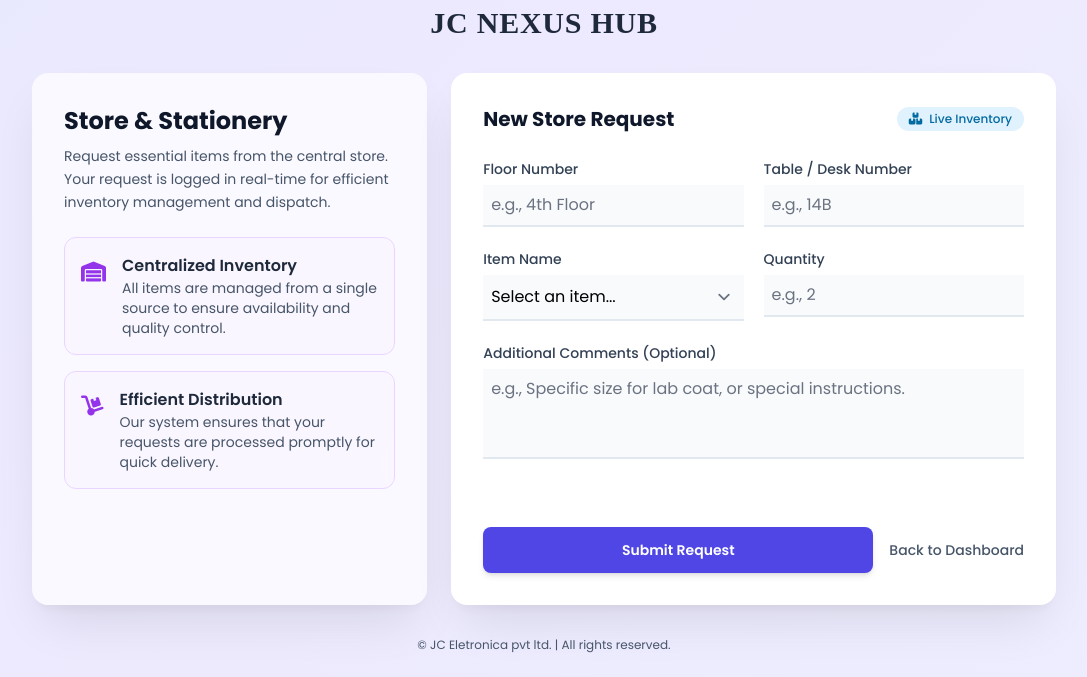
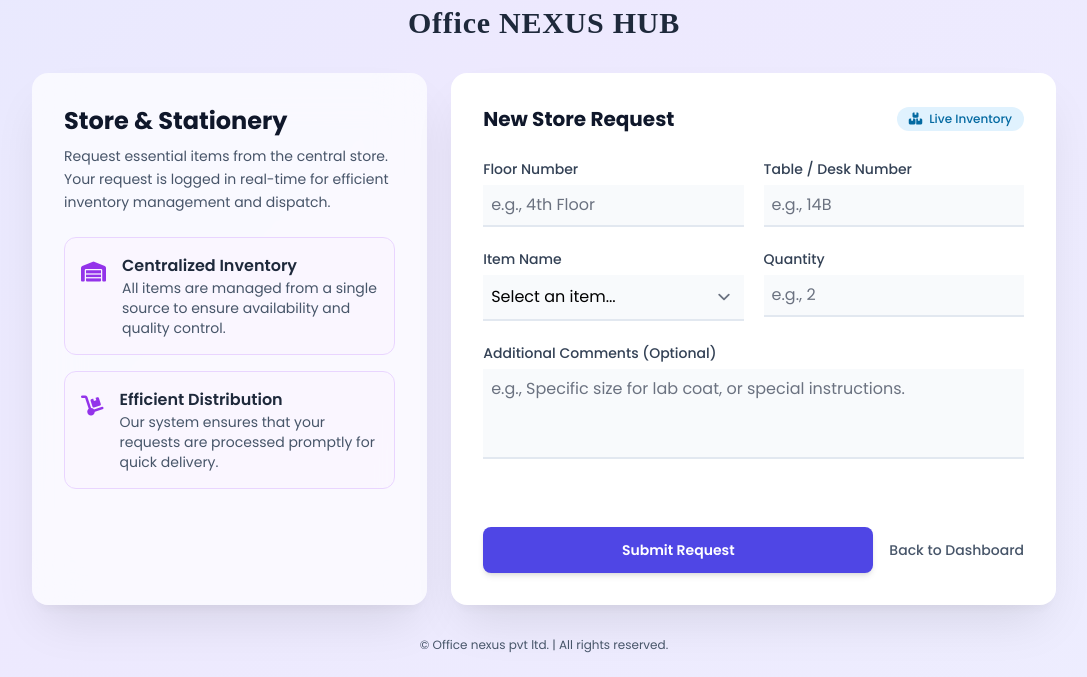
Before and after one commit to devrajnayak04/OFFICE-NEXUS-HUB-, a website: page request_store.html in a window 1280 px wide. Shown: the part 123-800 px from the top of the page, without its empty margins (96-1183 px from the left). Drawn offline with nearby package versions, Linux system fonts and the light colour scheme.

Commit message:
Update request_store.html

```diff
--- a/request_store.html
+++ b/request_store.html
@@ -3,7 +3,7 @@
 <head>
     <meta charset="UTF-8" />
     <meta name="viewport" content="width=device-width, initial-scale=1.0" />
-    <title>Request Store Items - JC Nexus Hub</title>
+    <title>Request Store Items - Office Nexus Hub</title>
 
     <script src="https://cdn.tailwindcss.com?plugins=forms"></script>
 
@@ -83,8 +83,8 @@
         <div class="w-full max-w-5xl">
 
             <div class="text-center mb-8 animate-fade-in" style="animation-delay: 100ms;">
-                <img src="logo.png" alt="JC Nexus Hub Logo" class="h-20 md:h-24 w-auto mx-auto" />
-                <h1 class="mt-2 text-2xl md:text-3xl font-bold tracking-wide text-slate-800 font-times">JC NEXUS HUB</h1>
+                <img src="logo.png" alt="Office Nexus Hub Logo" class="h-20 md:h-24 w-auto mx-auto" />
+                <h1 class="mt-2 text-2xl md:text-3xl font-bold tracking-wide text-slate-800 font-times">Office NEXUS HUB</h1>
             </div>
 
             <div class="grid grid-cols-1 lg:grid-cols-5 gap-6">
@@ -203,7 +203,7 @@
             </div>
 
             <div class="mt-8 text-center animate-fade-in" style="animation-delay: 400ms;">
-                <p class="text-xs text-slate-600">&copy; JC Eletronica pvt ltd. | All rights reserved.</p>
+                <p class="text-xs text-slate-600">&copy; Office nexus pvt ltd. | All rights reserved.</p>
             </div>
         </div>
     </div>
@@ -318,4 +318,5 @@
         });
     </script>
 </body>
+
 </html>
```
